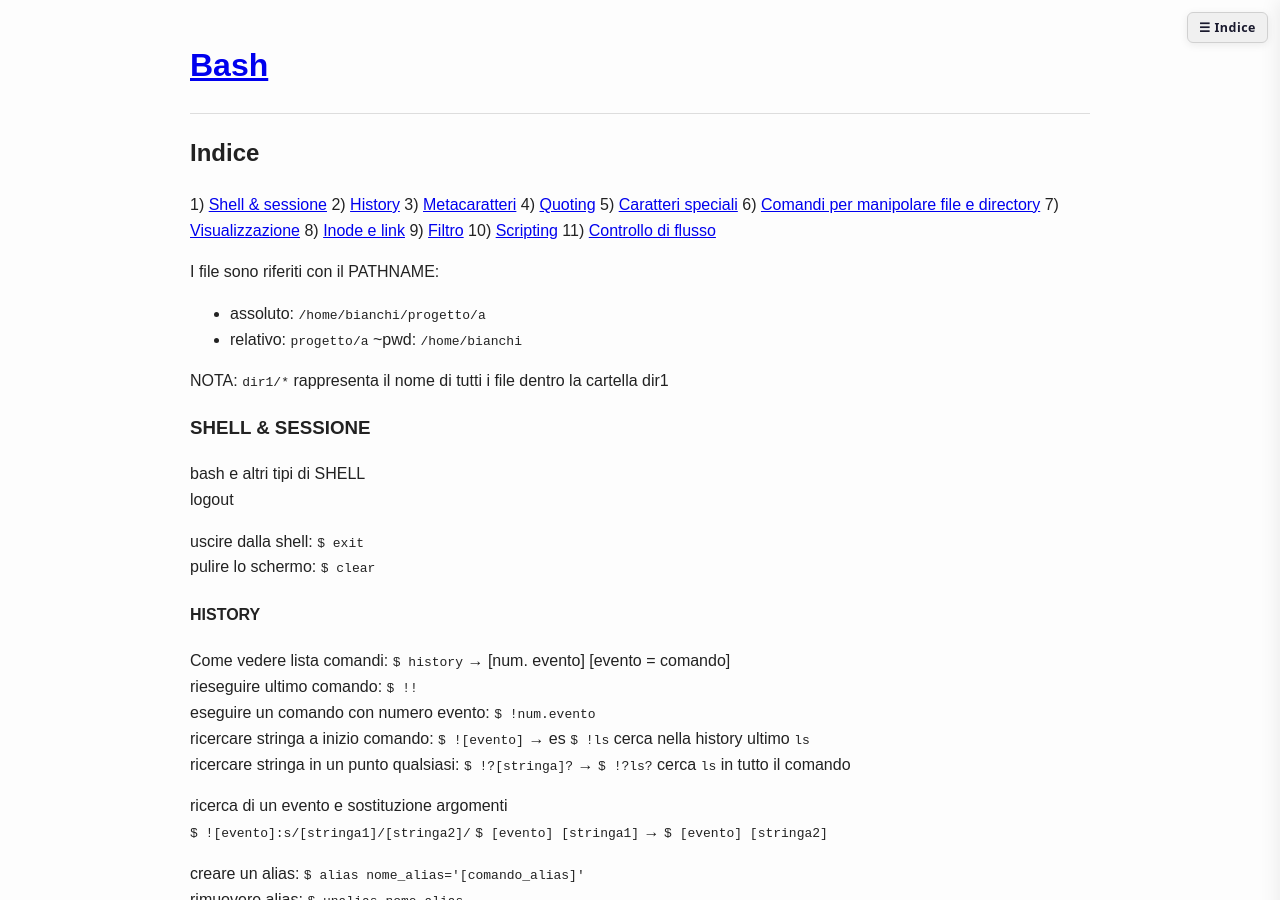
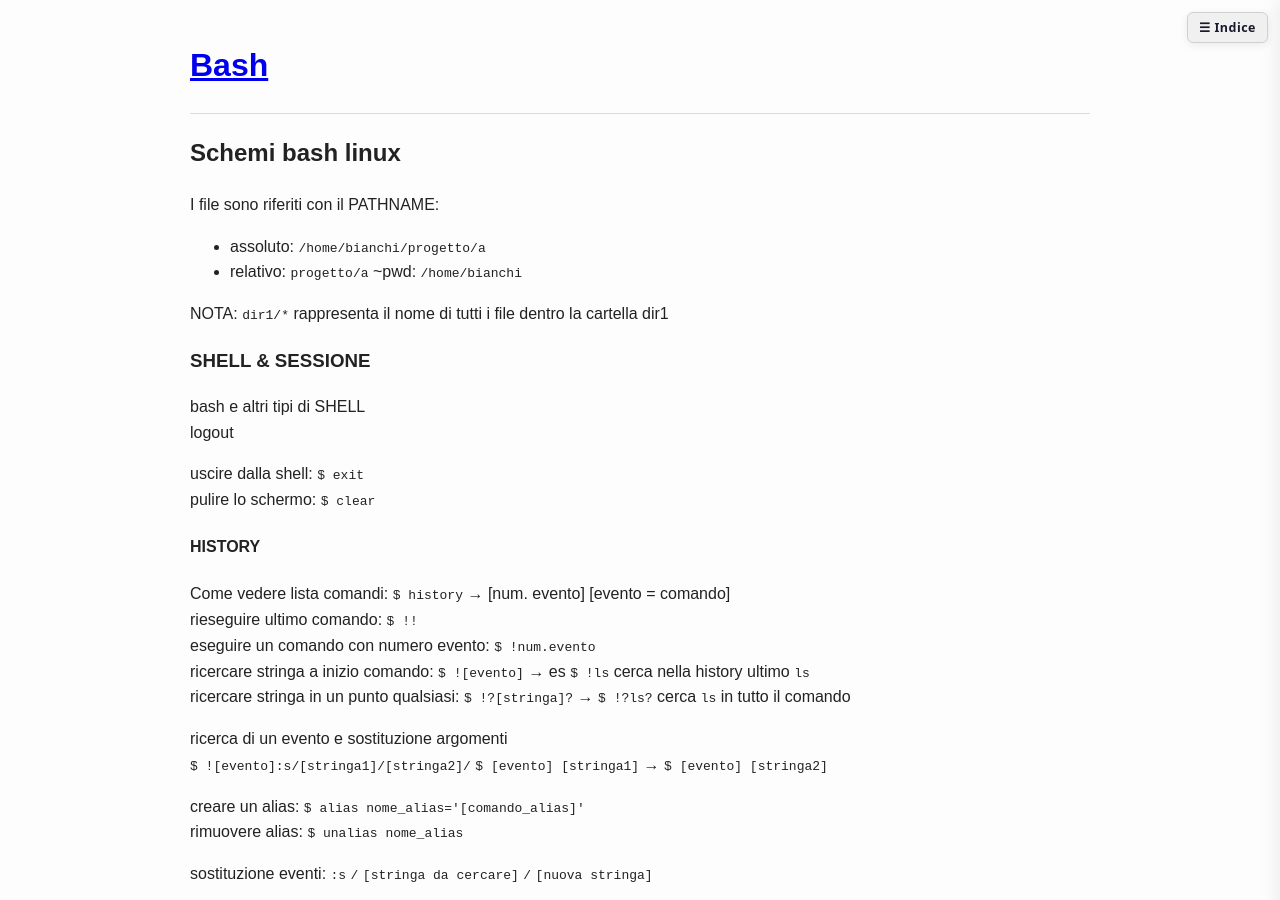
Before and after one commit to comarandr/comarandr.github.io, a Jekyll site: the page built from linguaggi/bash.md, in a window 1280 px wide and 900 px high. Built offline with Jekyll 4.4.1, drawn with Linux system fonts in a browser that asks for light colours.

Commit message:
rimosso indice

```diff
--- a/linguaggi/bash.md
+++ b/linguaggi/bash.md
@@ -4,19 +4,7 @@
 permalink: /linguaggi/bash/
 ---
 
-## Indice
-
-1) [Shell & sessione](#shell--sessione)
-2) [History](#history)
-3) [Metacaratteri](#metacaratteri)
-4) [Quoting](#quoting)
-5) [Caratteri speciali](#caratteri-speciali)
-6) [Comandi per manipolare file e directory](#comandi-per-manipolare-file-e-directory)
-7) [Visualizzazione](#visualizzazione)
-8) [Inode e link](#inode-e-link)
-9) [Filtro](#filtro)
-10) [Scripting](#scripting)
-11) [Controllo di flusso](#controllo-di-flusso)
+## Schemi bash linux
 
 I file sono riferiti con il PATHNAME:
 
```
